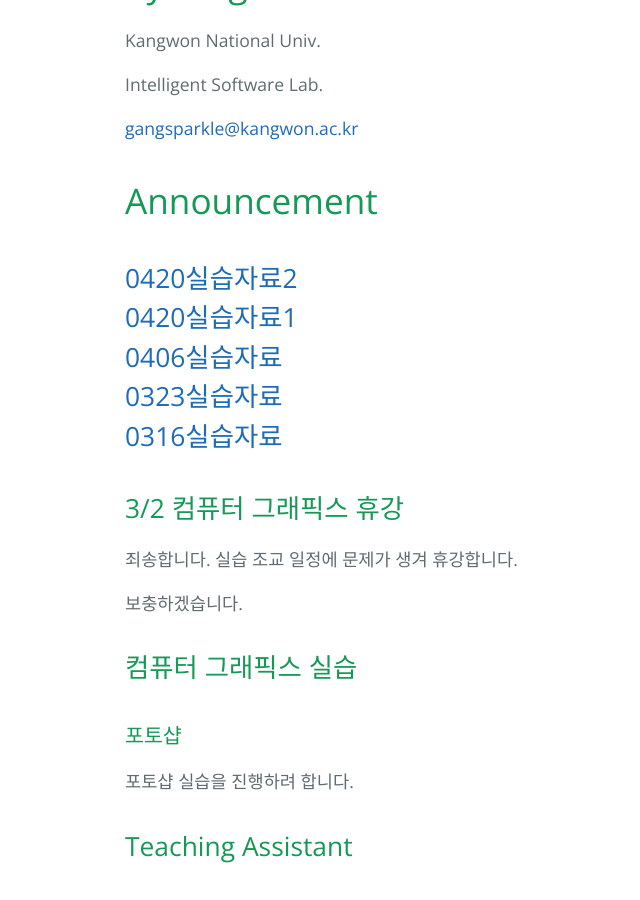
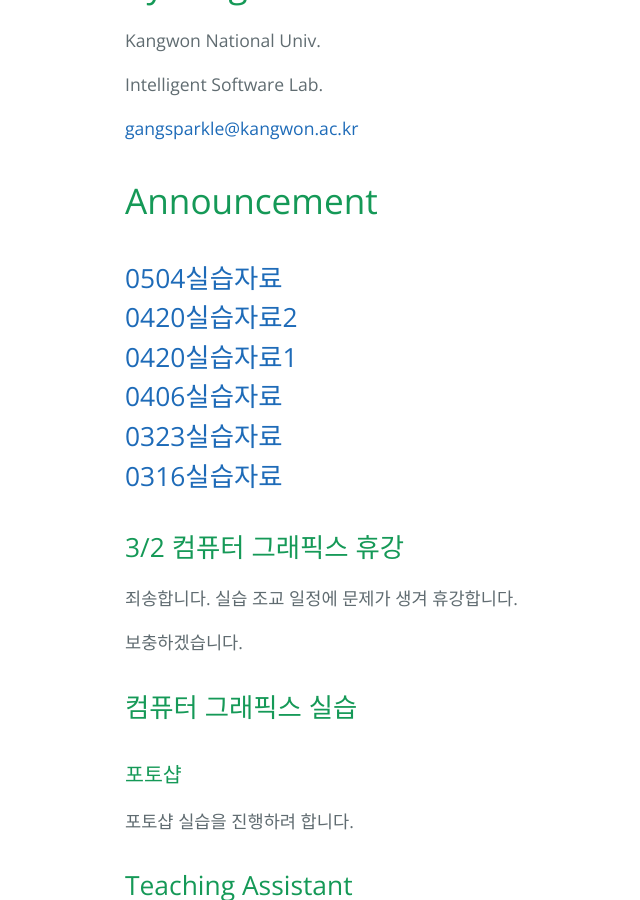
Before and after one commit to gtraccoon/gtraccoon.github.io, a Jekyll site: the page index.html, which Jekyll copies as it is, in a window 1280 px wide and 900 px high, scrolled down 345 px. Shown: the whole window, without its empty margins (99-739 px from the left). Built offline with Jekyll 4.4.1, drawn with Linux system fonts in a browser that asks for light colours; Markdown is read by kramdown in place of the engine named in the settings.

Commit message:
Update index.html

```diff
--- a/index.html
+++ b/index.html
@@ -29,6 +29,7 @@
 <h1>
 <a id="announcement" class="anchor" href="#announcement" aria-hidden="true"><span aria-hidden="true" class="octicon octicon-link"></span></a>Announcement</h1>
 <h2>
+  <a href="http://cs.kangwon.ac.kr/~khchoi/course/CG15/v2.zip">0504실습자료</a><br/>
   <a href="http://cs.kangwon.ac.kr/~khchoi/course/CG15/day6.zip">0420실습자료2</a><br/>
   <a href="http://cs.kangwon.ac.kr/~khchoi/course/CG15/day5.zip">0420실습자료1</a><br/>
   <a href="http://cs.kangwon.ac.kr/~khchoi/course/CG15/day4.zip">0406실습자료</a><br/>
```
